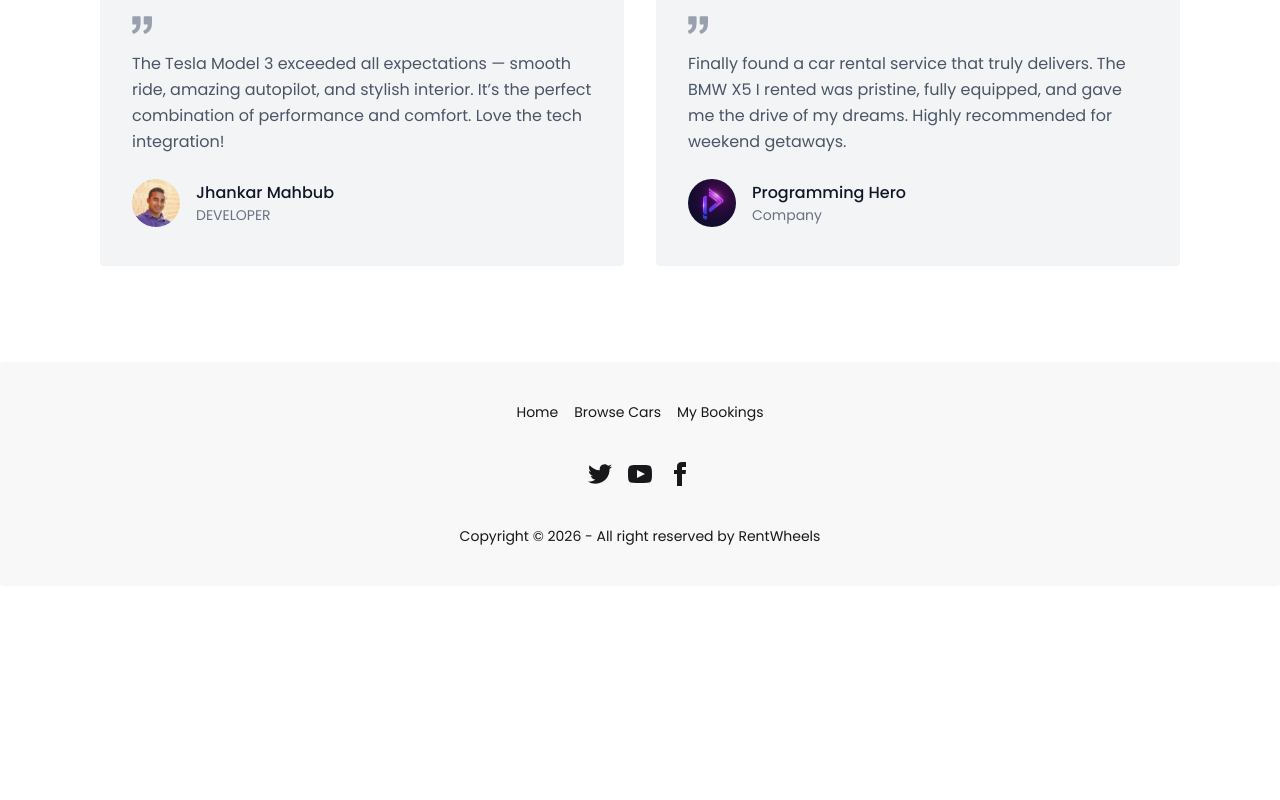
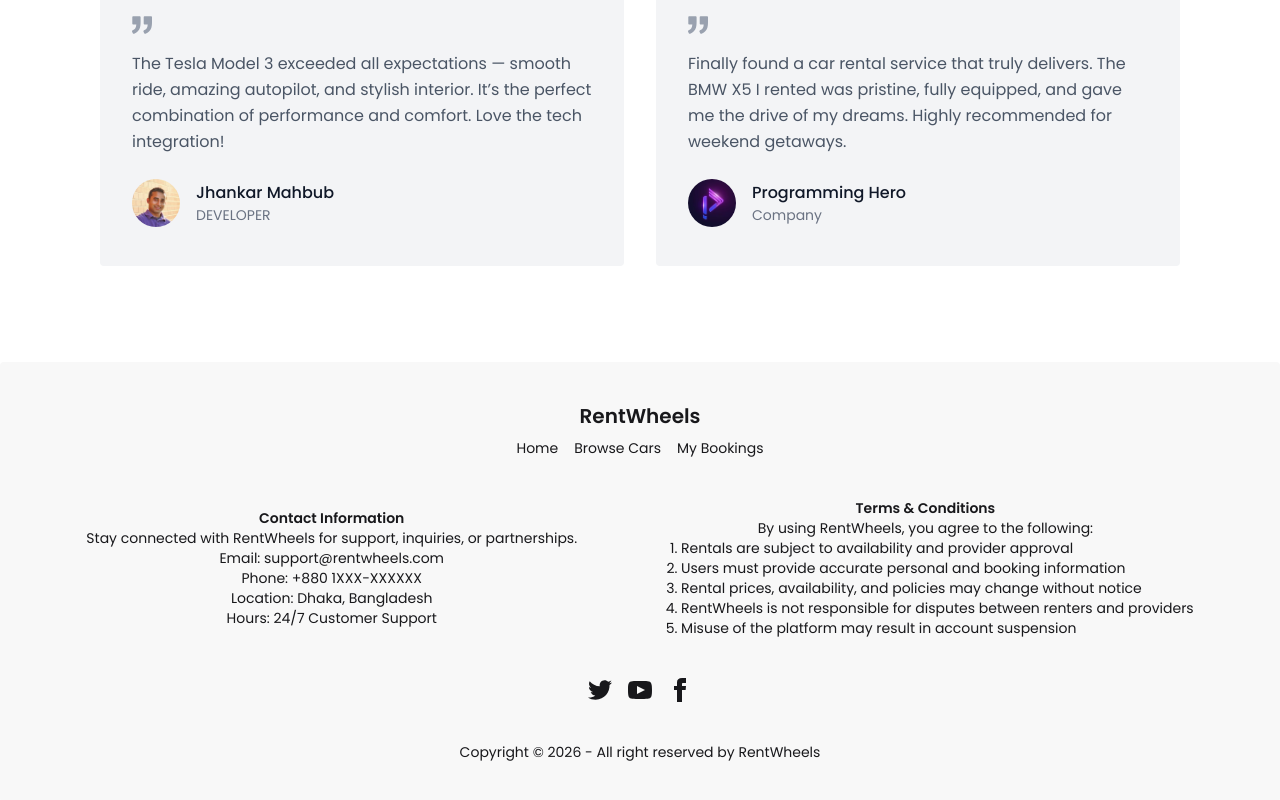
Before and after one commit to ShahinulRafi/rentwheels-frontend, a React (Vite) app: page / in a window 1280 px wide. Shown: the part 2273-3073 px from the top of the page. Before the commit the page ends 2859 px from the top, so only its background shows below. Built offline with nearby package versions, Linux system fonts and the light colour scheme; no server answers.

Commit message:
footer update

```diff
--- a/src/components/Footer/Footer.jsx
+++ b/src/components/Footer/Footer.jsx
@@ -1,10 +1,16 @@
 import React from "react";
-import { Link } from "react-router";
+import { Link, NavLink } from "react-router";
 
 const Footer = () => {
   return (
     <footer className="footer footer-horizontal footer-center bg-base-200 text-base-content rounded p-10">
-      <nav className="grid grid-flow-col gap-4">
+      <nav>
+        <div>
+          <a className="font-semibold text-xl -mx-4 md:mx-1">
+            <NavLink to="/">RentWheels</NavLink>
+          </a>
+        </div>
+        <div className="grid grid-flow-col gap-4">
           <a className="link link-hover">
             <Link to="/">Home</Link>
           </a>
@@ -14,7 +20,44 @@ const Footer = () => {
           <a className="link link-hover">
             <Link to="/mybookings">My Bookings</Link>
           </a>
+        </div>
       </nav>
+
+      <div className="flex justify-between gap-20">
+        <div>
+          <h3 className="font-semibold">Contact Information</h3>{" "}
+          <p>
+            Stay connected with RentWheels for support, inquiries, or
+            partnerships.{" "}
+          </p>
+          Email: support@rentwheels.com
+          <br /> Phone: +880 1XXX-XXXXXX
+          <br />
+          Location: Dhaka, Bangladesh
+          <br />
+          Hours: 24/7 Customer Support
+        </div>
+
+        <div>
+          <h3 className="font-semibold">Terms & Conditions</h3>
+          By using RentWheels, you agree to the following:
+          <ol className="list-decimal ml-6 text-left">
+            <li>Rentals are subject to availability and provider approval</li>
+            <li>
+              Users must provide accurate personal and booking information
+            </li>
+            <li>
+              Rental prices, availability, and policies may change without
+              notice
+            </li>
+            <li>
+              RentWheels is not responsible for disputes between renters and
+              providers
+            </li>
+            <li>Misuse of the platform may result in account suspension</li>
+          </ol>
+        </div>
+      </div>
       <nav>
         <div className="grid grid-flow-col gap-4">
           <a>
@@ -54,7 +97,8 @@ const Footer = () => {
       </nav>
       <aside>
         <p>
-          Copyright © {new Date().getFullYear()} - All right reserved by RentWheels
+          Copyright © {new Date().getFullYear()} - All right reserved by
+          RentWheels
         </p>
       </aside>
     </footer>
```
Lines whose indentation alone changed are shown as unchanged.
